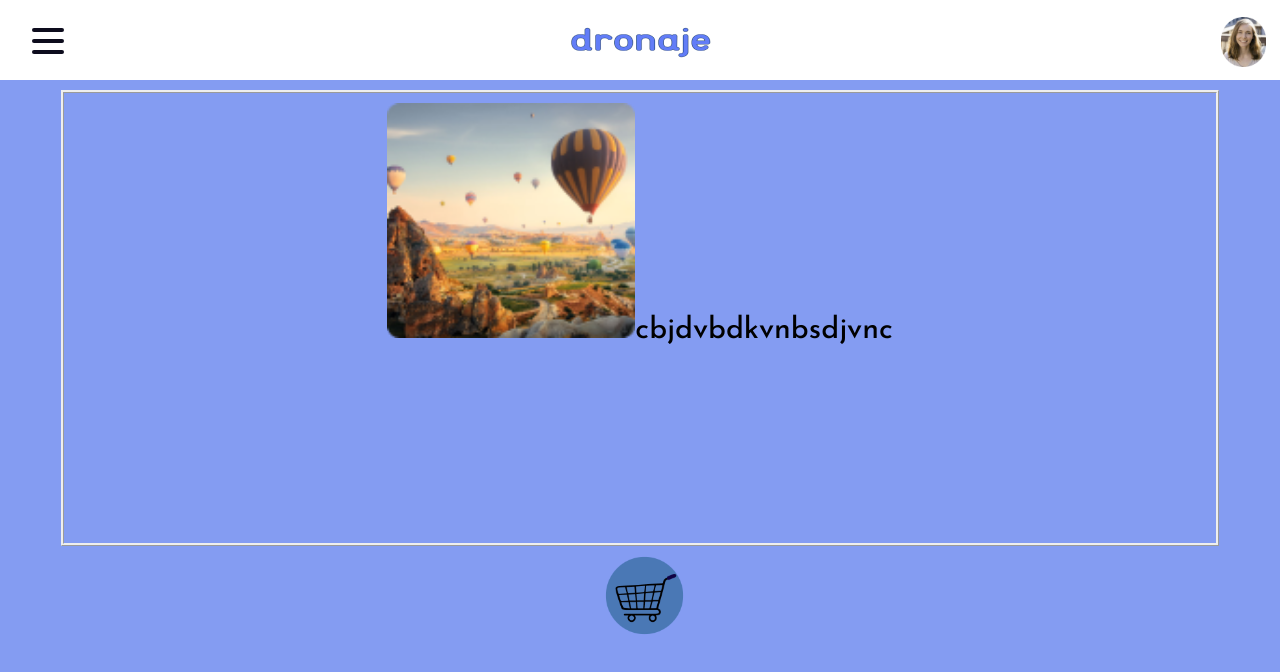
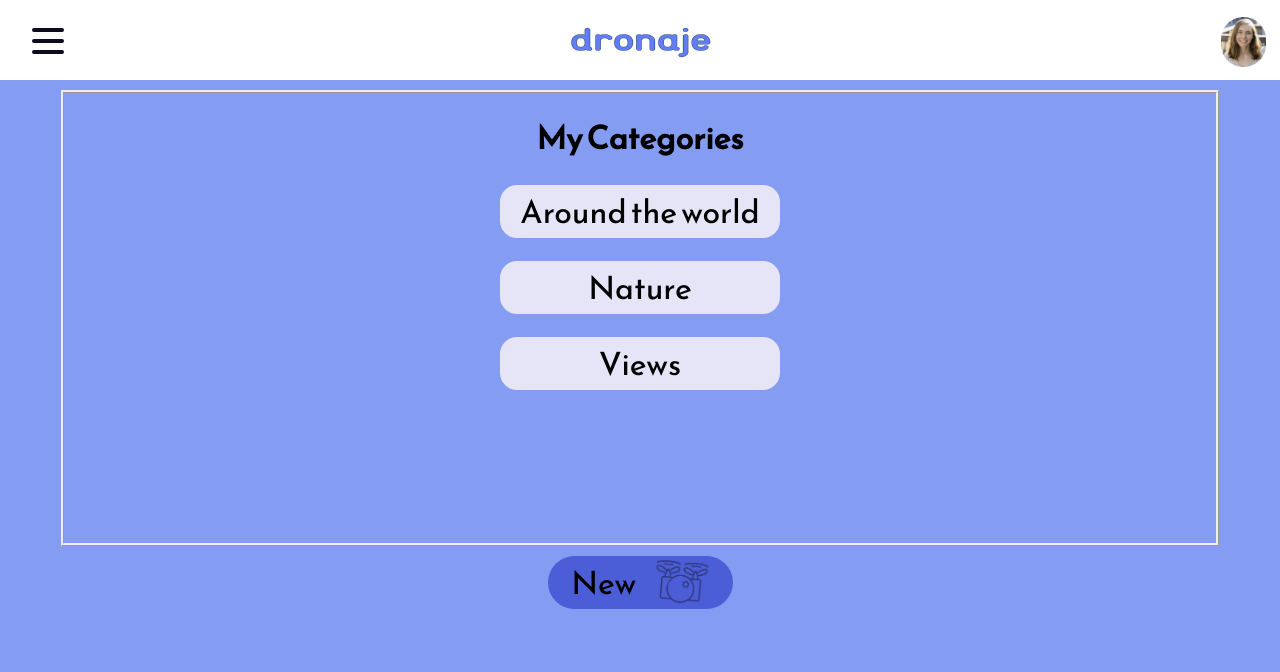
Before and after one commit to Dronaje/Team-A, a React (Create React App) app: page /homepage in a window 1280 px wide. Shown: the top 672 px of the page. Built offline with nearby package versions, Linux system fonts and the light colour scheme.

Commit message:
page - My Categories

```diff
--- a/src/App.css
+++ b/src/App.css
@@ -143,3 +143,23 @@ body {
   font-style: normal;
   color: black;
 }
+
+h1 {
+  font-family: 'Reem Kufi', sans-serif;
+}
+
+.Categor-button {
+  width: 280px;
+  height: 53px;
+  border-radius: 17px;
+  background: rgba(255, 249, 249, 0.79);
+  font-family: 'Reem Kufi', sans-serif;
+  font-size: 32px;
+  font-style: normal;
+  border: none;
+  display: flex;
+  justify-content: space-evenly;
+  align-items: center;
+  margin: auto;
+  margin-top: 23px;
+}
--- a/src/index.js
+++ b/src/index.js
@@ -6,13 +6,15 @@ import reportWebVitals from "./reportWebVitals";
 import { BrowserRouter } from "react-router-dom";
 import HomePage from '../src/pages/HomePage';
 import ImgDes from './pages/ImageDescription';
+import Categors from './pages/CategoriesOptions';
 
 
 ReactDOM.render(
   <BrowserRouter>
     {/* <App /> */}
     {/* <HomePage /> */}
-    <ImgDes />
+    {/* <ImgDes /> */}
+    <Categors />
   </BrowserRouter>,
   document.getElementById("root")
 );
--- a/src/pages/CategoriesOptions.js
+++ b/src/pages/CategoriesOptions.js
@@ -0,0 +1,25 @@
+import React from 'react';
+import Header from "../components/header";
+import dronaje from '../static/dronaje.png';
+import temp from '../static/temp.png';
+
+
+const HomePage = () =>{
+    return(
+        <body>
+            <Header />
+            <div className="photos">
+                <h1>My Categories</h1>
+                <button className="Categor-button" onClick="">Around the world</button>
+                <button className="Categor-button" onClick="">Nature</button>
+                <button className="Categor-button" onClick="">Views</button>
+            </div>
+            <button className="new-button" onClick="">
+                New
+                <img src={dronaje} className="small-logo" />
+            </button>
+        </body>
+    )
+}
+
+export default HomePage;
```
